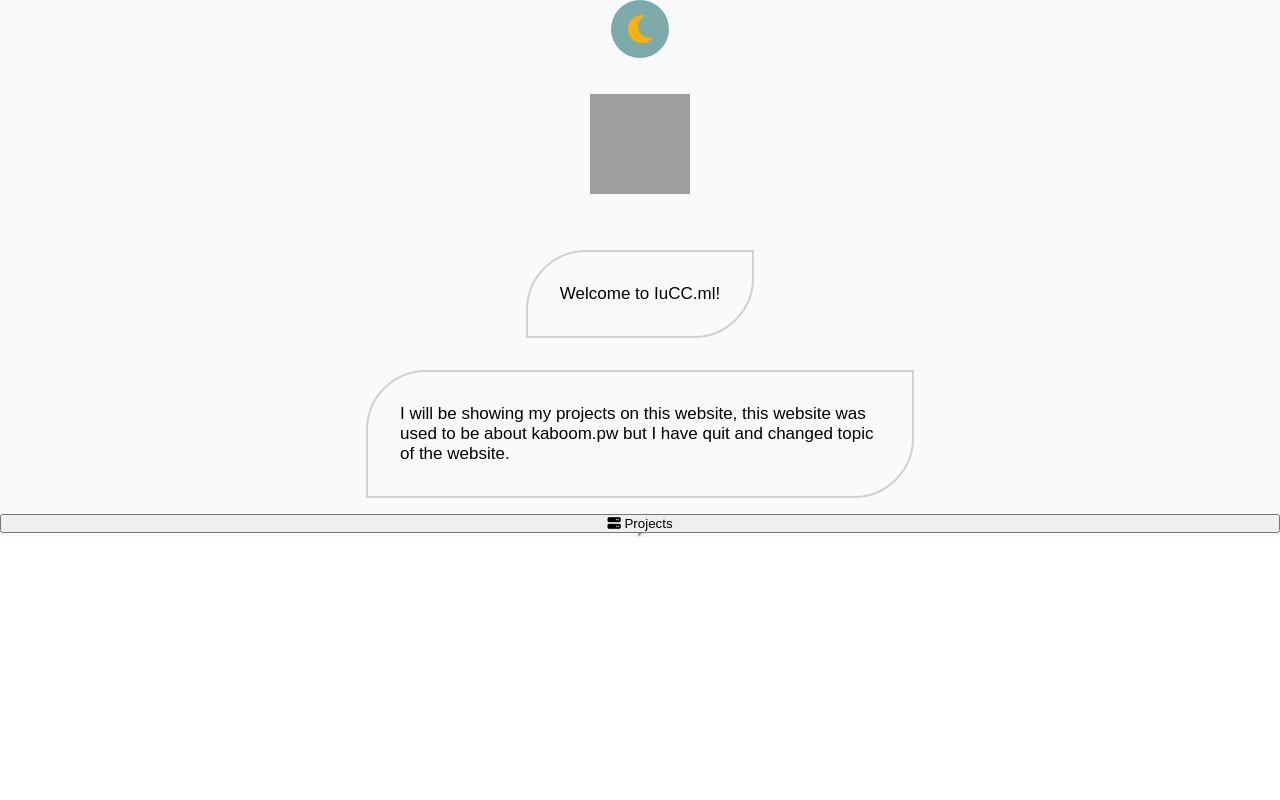
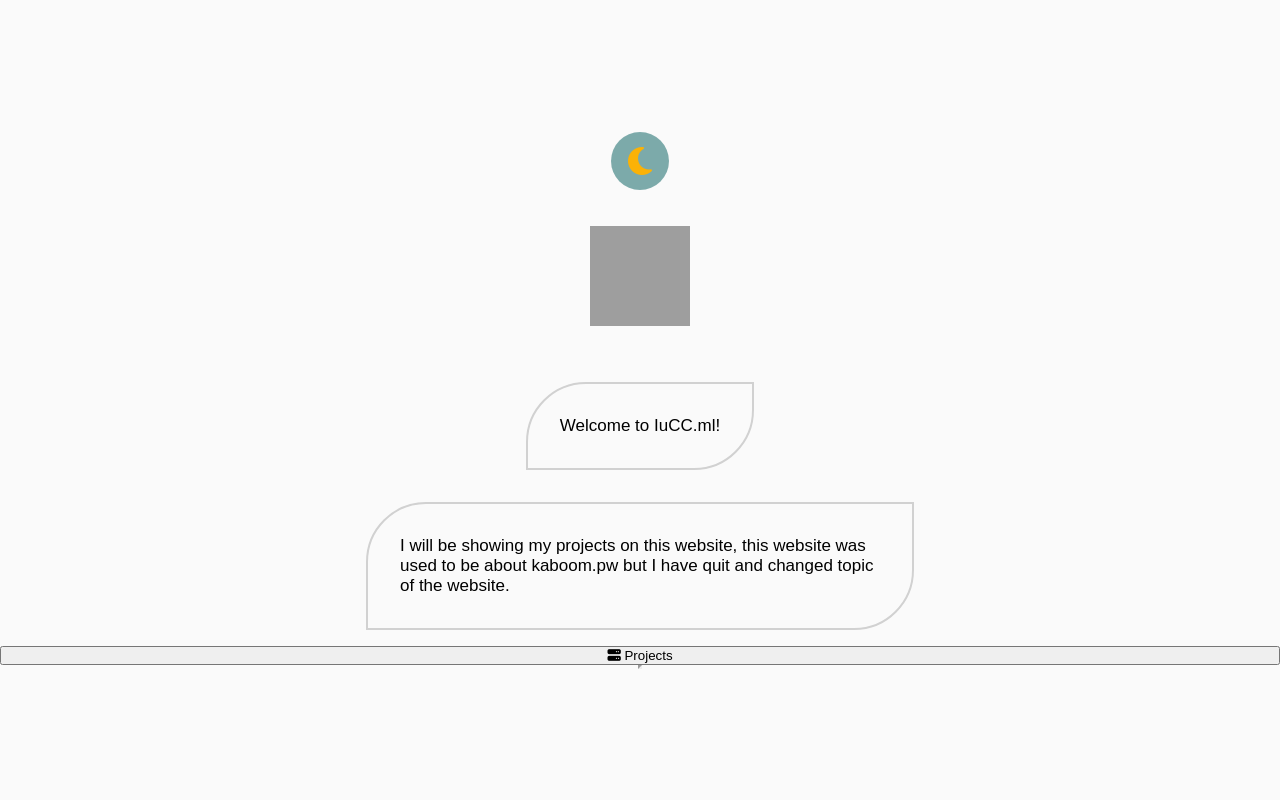
Before and after one commit to AngerminecraftYT/aboutme, a PHP site: page /index.html in a window 1280 px wide. Run offline with PHP 8.4, Linux system fonts and the light colour scheme; some libraries are stand-ins or nearby versions; grey boxes are pictures that could not be loaded.

Commit message:
Update main.css

```diff
--- a/main.css
+++ b/main.css
@@ -3,7 +3,8 @@
   padding: 0;
 }
 .container {
-    min-height: 100%;
+    min-height: 100vh;
+    min-width: 100vh;
     display: flex;
     flex-direction: column;
     align-items: center;
```
